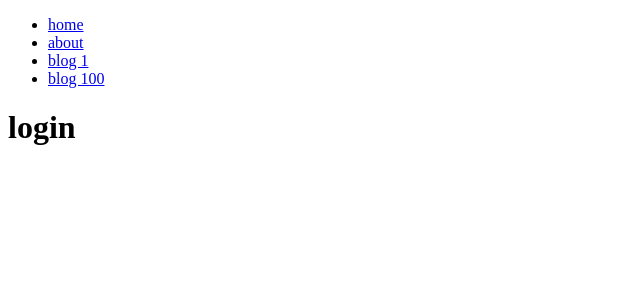
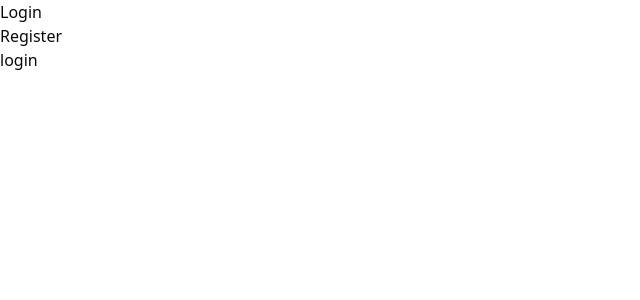
Before and after one commit to ZZZMohammed/Next-JS-Project, a Next.js app: page /login in a window 1280 px wide. Shown: the top 300 px of the page, without its empty margins (0-640 px from the left). Built offline with nearby package versions, Linux system fonts and the light colour scheme.

Commit message:
custom links

```diff
--- a/package.json
+++ b/package.json
@@ -9,6 +9,7 @@
     "lint": "next lint"
   },
   "dependencies": {
+    "@radix-ui/react-navigation-menu": "^1.2.13",
     "class-variance-authority": "^0.7.1",
     "clsx": "^2.1.1",
     "lucide-react": "^0.523.0",
--- a/src/app/layout.js
+++ b/src/app/layout.js
@@ -1,5 +1,6 @@
 import { Geist, Geist_Mono } from "next/font/google";
-import Navbar from "@/component/Navbar";
+import Menubar from "@/components/ui/Menubar";
+import './styles/globals.css'
 
 const geistSans = Geist({
   variable: "--font-geist-sans",
@@ -21,7 +22,7 @@ export default function RootLayout({ children }) {
     <html lang="en">
       <body
         className={`${geistSans.variable} ${geistMono.variable} antialiased`}>
-          <Navbar />
+          <Menubar />
         {children}
       </body>
     </html>
--- a/src/app/page.js
+++ b/src/app/page.js
@@ -1,5 +1,5 @@
 import Image from "next/image";
-import '../styles/globals.css'
+import './styles/globals.css'
 
 export default function Home() {
   return (
--- a/src/component/Navbar.js
+++ /dev/null
@@ -1,18 +0,0 @@
-
-import Link from 'next/link'
-import React from 'react'
-
-export default function navbar() {
-  return (
-    <div>
-      <nav>
-        <ul>
-            <li><Link href='/home'>home</Link></li>
-             <li><Link href='/about'>about</Link></li>
-              <li><Link href='/blog/1'>blog 1</Link></li>
-               <li><Link href='/blog/100'>blog 100</Link></li>
-        </ul>
-      </nav>
-    </div>
-  )
-}
--- /dev/null
+++ b/src/components/ui/Menubar.jsx
@@ -0,0 +1,34 @@
+"use client"
+
+import * as React from "react"
+import Link from "next/link"
+import {
+  NavigationMenu,
+  NavigationMenuItem,
+  NavigationMenuLink,
+  NavigationMenuList,
+  navigationMenuTriggerStyle
+} from "@/components/ui/navigation-menu"
+
+export default function Menubar() {
+  return (
+    <NavigationMenu>
+      <NavigationMenuList>
+        <NavigationMenuItem>
+          <Link href="/login" passHref legacyBehavior>
+            <NavigationMenuLink className={navigationMenuTriggerStyle()}>
+              Login
+            </NavigationMenuLink>
+          </Link>
+        </NavigationMenuItem>
+        <NavigationMenuItem>
+          <Link href="/register" passHref legacyBehavior>
+            <NavigationMenuLink className={navigationMenuTriggerStyle()}>
+              Register
+            </NavigationMenuLink>
+          </Link>
+        </NavigationMenuItem>
+      </NavigationMenuList>
+    </NavigationMenu>
+  )
+}
--- /dev/null
+++ b/src/components/ui/navigation-menu.jsx
@@ -0,0 +1,104 @@
+import * as React from "react"
+import * as NavigationMenuPrimitive from "@radix-ui/react-navigation-menu"
+import { cva } from "class-variance-authority"
+import { ChevronDown } from "lucide-react"
+
+import { cn } from "@/lib/utils"
+
+const NavigationMenu = React.forwardRef(({ className, children, ...props }, ref) => (
+  <NavigationMenuPrimitive.Root
+    ref={ref}
+    className={cn(
+      "relative z-10 flex max-w-max flex-1 items-center justify-center",
+      className
+    )}
+    {...props}>
+    {children}
+    <NavigationMenuViewport />
+  </NavigationMenuPrimitive.Root>
+))
+NavigationMenu.displayName = NavigationMenuPrimitive.Root.displayName
+
+const NavigationMenuList = React.forwardRef(({ className, ...props }, ref) => (
+  <NavigationMenuPrimitive.List
+    ref={ref}
+    className={cn(
+      "group flex flex-1 list-none items-center justify-center space-x-1",
+      className
+    )}
+    {...props} />
+))
+NavigationMenuList.displayName = NavigationMenuPrimitive.List.displayName
+
+const NavigationMenuItem = NavigationMenuPrimitive.Item
+
+const navigationMenuTriggerStyle = cva(
+  "group inline-flex h-9 w-max items-center justify-center rounded-md bg-background px-4 py-2 text-sm font-medium transition-colors hover:bg-accent hover:text-accent-foreground focus:bg-accent focus:text-accent-foreground focus:outline-none disabled:pointer-events-none disabled:opacity-50 data-[state=open]:text-accent-foreground data-[state=open]:bg-accent/50 data-[state=open]:hover:bg-accent data-[state=open]:focus:bg-accent"
+)
+
+const NavigationMenuTrigger = React.forwardRef(({ className, children, ...props }, ref) => (
+  <NavigationMenuPrimitive.Trigger
+    ref={ref}
+    className={cn(navigationMenuTriggerStyle(), "group", className)}
+    {...props}>
+    {children}{" "}
+    <ChevronDown
+      className="relative top-[1px] ml-1 h-3 w-3 transition duration-300 group-data-[state=open]:rotate-180"
+      aria-hidden="true" />
+  </NavigationMenuPrimitive.Trigger>
+))
+NavigationMenuTrigger.displayName = NavigationMenuPrimitive.Trigger.displayName
+
+const NavigationMenuContent = React.forwardRef(({ className, ...props }, ref) => (
+  <NavigationMenuPrimitive.Content
+    ref={ref}
+    className={cn(
+      "left-0 top-0 w-full data-[motion^=from-]:animate-in data-[motion^=to-]:animate-out data-[motion^=from-]:fade-in data-[motion^=to-]:fade-out data-[motion=from-end]:slide-in-from-right-52 data-[motion=from-start]:slide-in-from-left-52 data-[motion=to-end]:slide-out-to-right-52 data-[motion=to-start]:slide-out-to-left-52 md:absolute md:w-auto ",
+      className
+    )}
+    {...props} />
+))
+NavigationMenuContent.displayName = NavigationMenuPrimitive.Content.displayName
+
+const NavigationMenuLink = NavigationMenuPrimitive.Link
+
+const NavigationMenuViewport = React.forwardRef(({ className, ...props }, ref) => (
+  <div className={cn("absolute left-0 top-full flex justify-center")}>
+    <NavigationMenuPrimitive.Viewport
+      className={cn(
+        "origin-top-center relative mt-1.5 h-[var(--radix-navigation-menu-viewport-height)] w-full overflow-hidden rounded-md border bg-popover text-popover-foreground shadow data-[state=open]:animate-in data-[state=closed]:animate-out data-[state=closed]:zoom-out-95 data-[state=open]:zoom-in-90 md:w-[var(--radix-navigation-menu-viewport-width)]",
+        className
+      )}
+      ref={ref}
+      {...props} />
+  </div>
+))
+NavigationMenuViewport.displayName =
+  NavigationMenuPrimitive.Viewport.displayName
+
+const NavigationMenuIndicator = React.forwardRef(({ className, ...props }, ref) => (
+  <NavigationMenuPrimitive.Indicator
+    ref={ref}
+    className={cn(
+      "top-full z-[1] flex h-1.5 items-end justify-center overflow-hidden data-[state=visible]:animate-in data-[state=hidden]:animate-out data-[state=hidden]:fade-out data-[state=visible]:fade-in",
+      className
+    )}
+    {...props}>
+    <div
+      className="relative top-[60%] h-2 w-2 rotate-45 rounded-tl-sm bg-border shadow-md" />
+  </NavigationMenuPrimitive.Indicator>
+))
+NavigationMenuIndicator.displayName =
+  NavigationMenuPrimitive.Indicator.displayName
+
+export {
+  navigationMenuTriggerStyle,
+  NavigationMenu,
+  NavigationMenuList,
+  NavigationMenuItem,
+  NavigationMenuContent,
+  NavigationMenuTrigger,
+  NavigationMenuLink,
+  NavigationMenuIndicator,
+  NavigationMenuViewport,
+}
```
Also changed, not shown: 1 other file (tests, documents, lock files or other folders).
